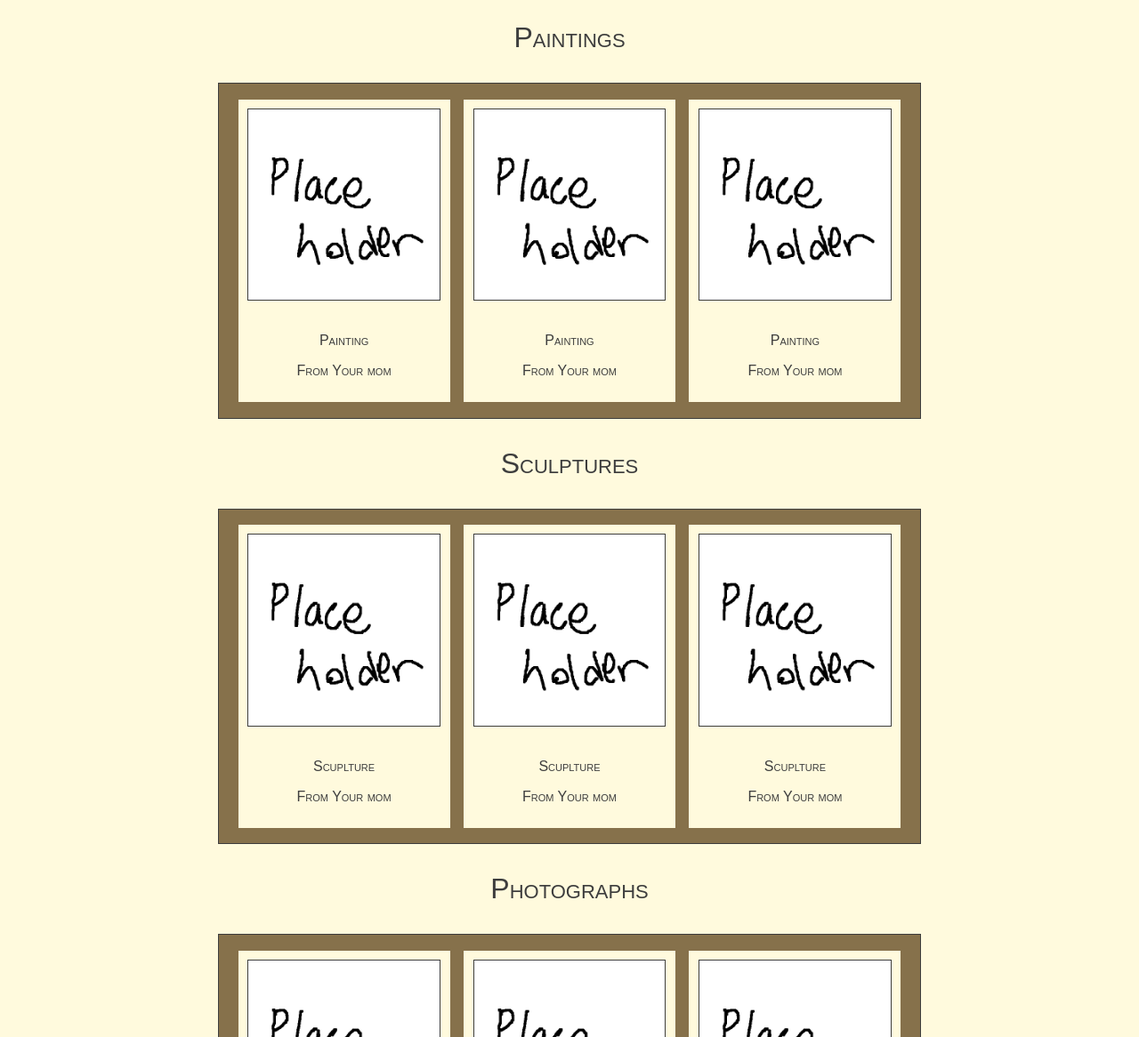
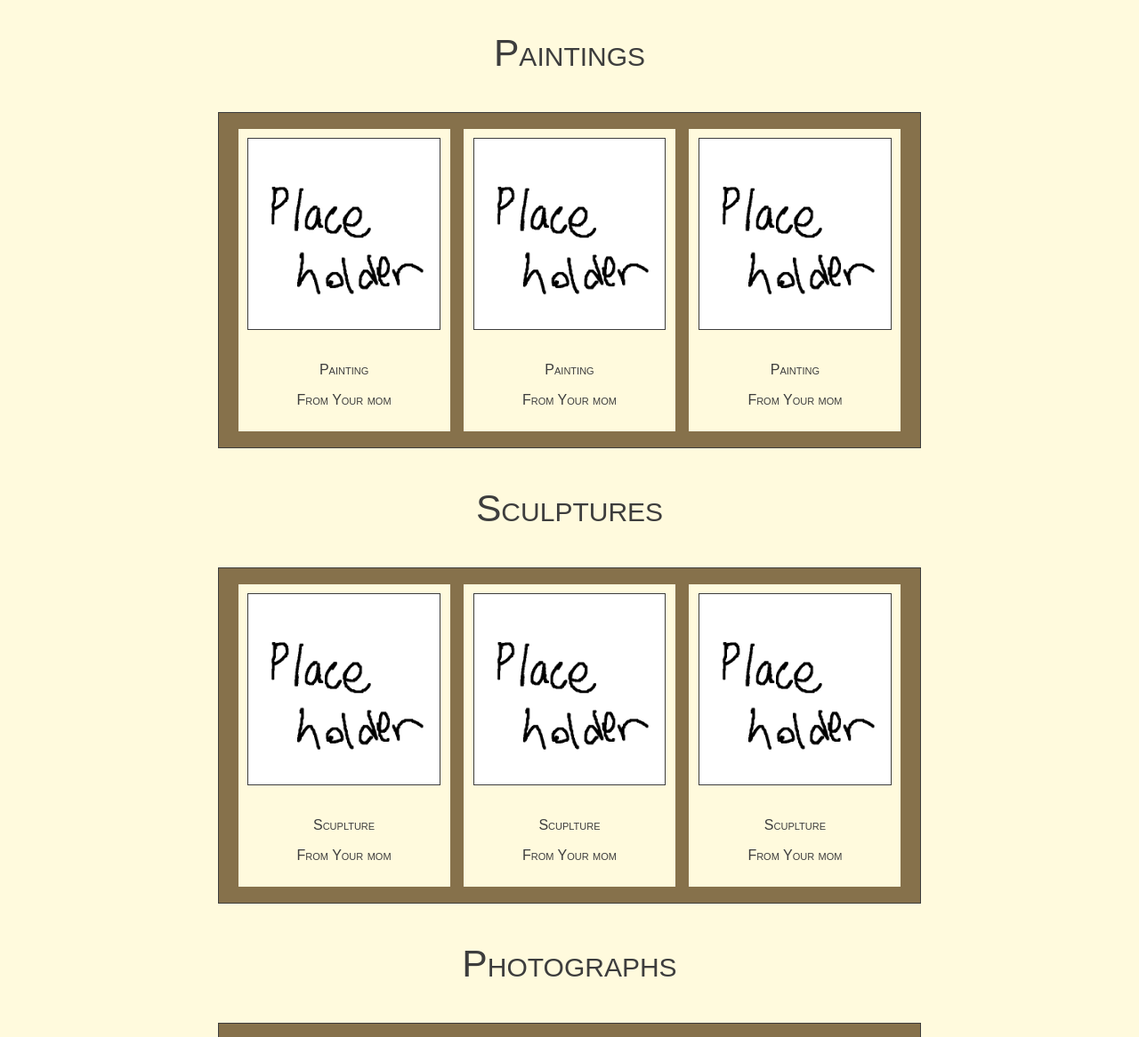
Before and after one commit to KerakTelor86/HCI-Project, a plain HTML site: page gallery.html in a window 1280 px wide. Shown: the part 58-1224 px from the top of the page at 89% size. Drawn offline with Linux system fonts and the light colour scheme.

Commit message:
Make section titles bigger

```diff
--- a/gallery.html
+++ b/gallery.html
@@ -41,13 +41,13 @@
     <div id="contents" class="center">
         <div class="pad"></div>
 
-        <p class="text-medium">Paintings</p>
+        <p class="text-big">Paintings</p>
         <div id="paintings" class="listing"></div>
 
-        <p class="text-medium">Sculptures</p>
+        <p class="text-big">Sculptures</p>
         <div id="sculptures" class="listing"></div>
 
-        <p class="text-medium">Photographs</p>
+        <p class="text-big">Photographs</p>
         <div id="photographs" class="listing"></div>
 
         <div class="pad"></div>
```
Also changed, not shown: auction.html (+2 -2 lines).
